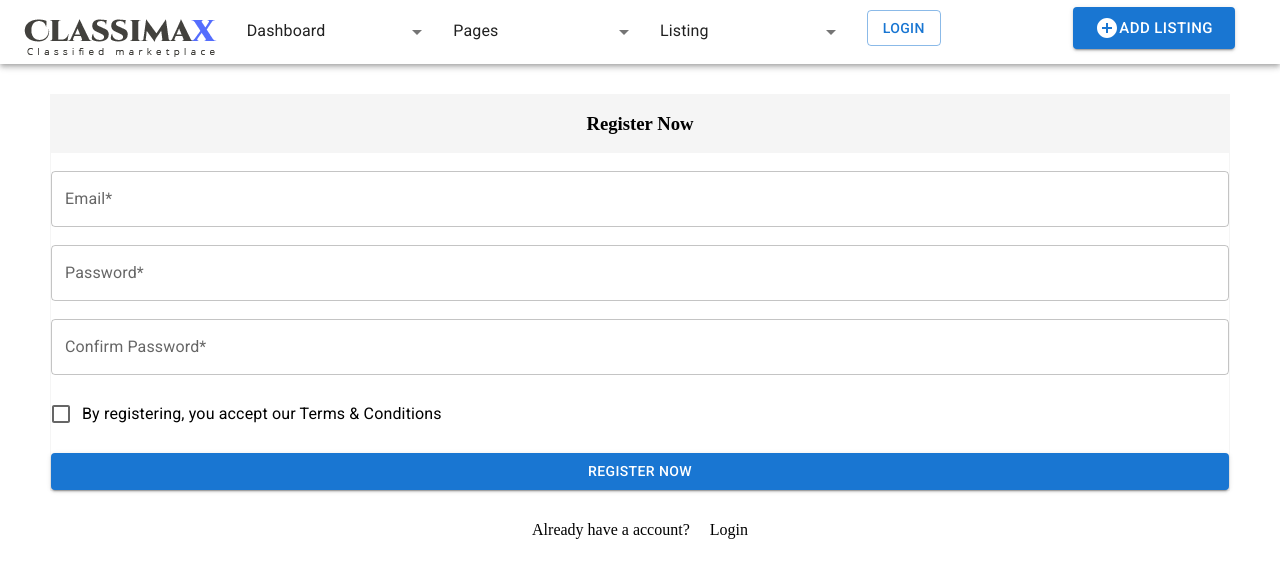
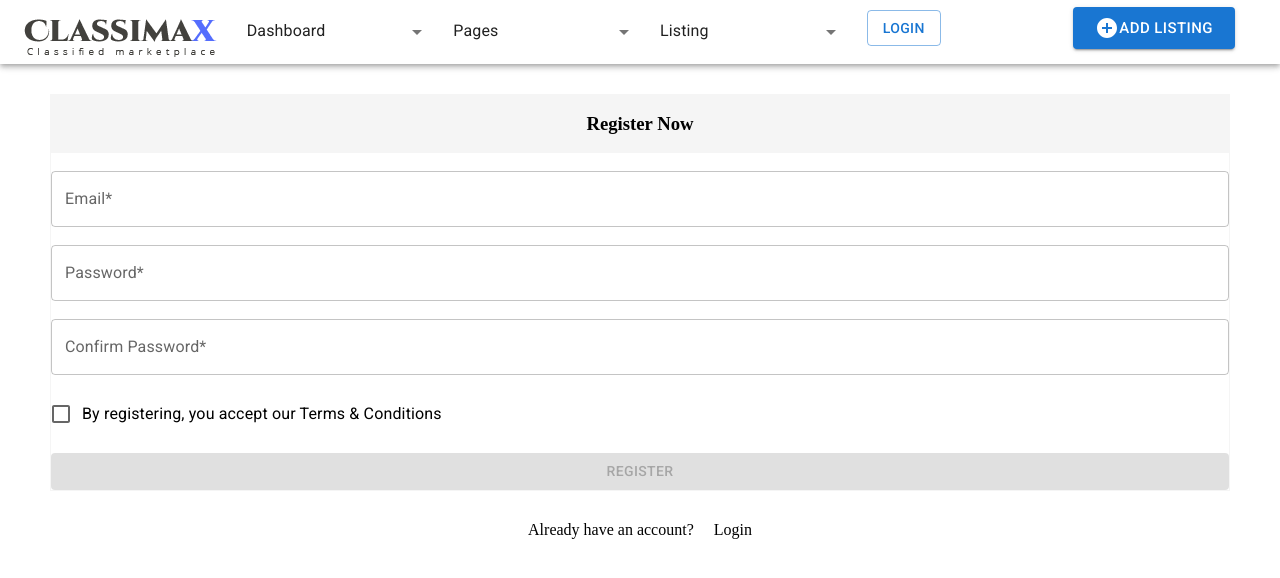
Before and after one commit to chetryJyoti/classimax-react, a React (Create React App) app in the folder frontend-classimax/: page /register in a window 1280 px wide. Shown: the top 578 px of the page. Built offline with nearby package versions, Linux system fonts and the light colour scheme.

Commit message:
added register logic

```diff
--- a/frontend-classimax/package.json
+++ b/frontend-classimax/package.json
@@ -12,6 +12,7 @@
     "@testing-library/jest-dom": "^5.16.5",
     "@testing-library/react": "^13.4.0",
     "@testing-library/user-event": "^13.5.0",
+    "axios": "^1.4.0",
     "react": "^18.2.0",
     "react-dom": "^18.2.0",
     "react-icons": "^4.10.1",
--- a/frontend-classimax/src/pages/auth/Login.js
+++ b/frontend-classimax/src/pages/auth/Login.js
@@ -1,4 +1,4 @@
-import React from "react";
+import React,{useState,useEffect} from "react";
 import { TextField, Button, FormControlLabel, Checkbox } from "@mui/material";
 import useStyles from "./AuthStyles";
 import Navbarheader from "../../components/Navbar/Navbarheader";
--- a/frontend-classimax/src/pages/auth/Register.js
+++ b/frontend-classimax/src/pages/auth/Register.js
@@ -1,15 +1,96 @@
-import React from "react";
+import React, { useState } from "react";
+import axios from "axios";
 import { TextField, Button, FormControlLabel, Checkbox } from "@mui/material";
 import Navbarheader from "../../components/Navbar/Navbarheader";
 import { Link } from "react-router-dom";
 import useStyles from "./AuthStyles";
 
+import { ToastContainer, toast } from "react-toastify";
 const Register = () => {
   const classes = useStyles();
+  const [formData, setFormData] = useState({
+    email: "",
+    password: "",
+    confirmPassword: "",
+  });
+  const [acceptTerms, setAcceptTerms] = useState(false);
+
+  const handleChange = (event) => {
+    const { name, value, checked } = event.target;
+    setFormData((prevFormData) => ({
+      ...prevFormData,
+      [name]: value,
+    }));
+    if (name === "acceptTerms") {
+      setAcceptTerms(checked);
+    }
+  };
+  const isPasswordMatch = () => {
+    return formData.password === formData.confirmPassword;
+  };
+  const handleSubmit = async (event) => {
+    event.preventDefault();
+
+    if (!acceptTerms) {
+      // User has not accepted the terms and conditions, prevent form submission
+      return;
+    }
+    if (!isPasswordMatch()) {
+      // Passwords do not match, display an error message and prevent form submission
+      toast.error("Passwords do not match!", {
+        position: "top-right",
+        autoClose: 5000,
+        hideProgressBar: false,
+        closeOnClick: true,
+        pauseOnHover: true,
+        draggable: true,
+      });
+      return;
+    }
+    const { email, password } = formData;
+    console.log("username:", email);
+    console.log("pass:", password);
+    try {
+      const { email, password } = formData;
+      const userData = {
+        username: email,
+        password: password,
+      };
+
+      const response = await axios.post("http://localhost:3500/users",
+        userData,
+      );
+
+      // Handle successful registration here, e.g., show a success message, redirect to a success page, etc.
+      console.log("Registration successful:", response.data);
+      toast.success("Registration successful!", {
+        position: "top-right",
+        autoClose: 5000,
+        hideProgressBar: false,
+        closeOnClick: true,
+        pauseOnHover: true,
+        draggable: true,
+      });
+    } catch (error) {
+      // Handle registration error here, e.g., show an error message, log the error, etc.
+
+      console.error("Registration failed:", error.response.data.message);
+      toast.error(error.response.data.message, {
+        position: "top-right",
+        autoClose: 5000,
+        hideProgressBar: false,
+        closeOnClick: true,
+        pauseOnHover: true,
+        draggable: true,
+      });
+    }
+  };
+
   return (
     <>
       <Navbarheader />
-      <form className={classes.formContainer}>
+      <ToastContainer />
+      <form className={classes.formContainer} onSubmit={handleSubmit}>
         <div className={classes.formField}>
           <h3
             style={{
@@ -21,7 +102,14 @@ const Register = () => {
           >
             Register Now
           </h3>
-          <TextField label="Email*" variant="outlined" fullWidth />
+          <TextField
+            label="Email*"
+            variant="outlined"
+            fullWidth
+            name="email"
+            value={formData.email}
+            onChange={handleChange}
+          />
         </div>
         <div className={classes.formField}>
           <TextField
@@ -29,6 +117,9 @@ const Register = () => {
             label="Password*"
             variant="outlined"
             fullWidth
+            name="password"
+            value={formData.password}
+            onChange={handleChange}
           />
         </div>
         <div className={classes.formField}>
@@ -37,10 +128,20 @@ const Register = () => {
             label="Confirm Password*"
             variant="outlined"
             fullWidth
+            name="confirmPassword"
+            value={formData.confirmPassword}
+            onChange={handleChange}
           />
         </div>
         <FormControlLabel
-          control={<Checkbox color="primary" />}
+          control={
+            <Checkbox
+              color="primary"
+              name="acceptTerms"
+              checked={acceptTerms}
+              onChange={handleChange}
+            />
+          }
           label="By registering, you accept our Terms & Conditions"
           className={classes.formField}
         />
@@ -50,12 +151,13 @@ const Register = () => {
           color="primary"
           fullWidth
           className={classes.submitButton}
+          disabled={!acceptTerms}
         >
-          Register Now
+          Register
         </Button>
       </form>
       <div className={classes.down}>
-        <p>Already have a account? </p>
+        <p>Already have an account? </p>
         <Link to="/login" className={classes.link}>
           Login
         </Link>
```
Also changed, not shown: 1 other file (tests, documents, lock files or other folders).
